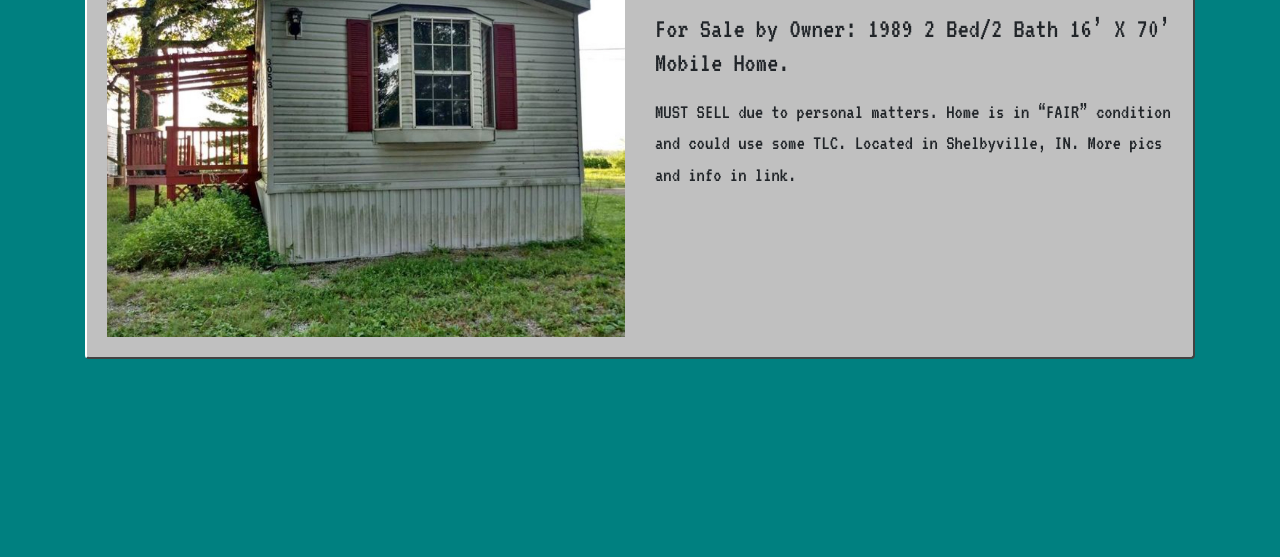
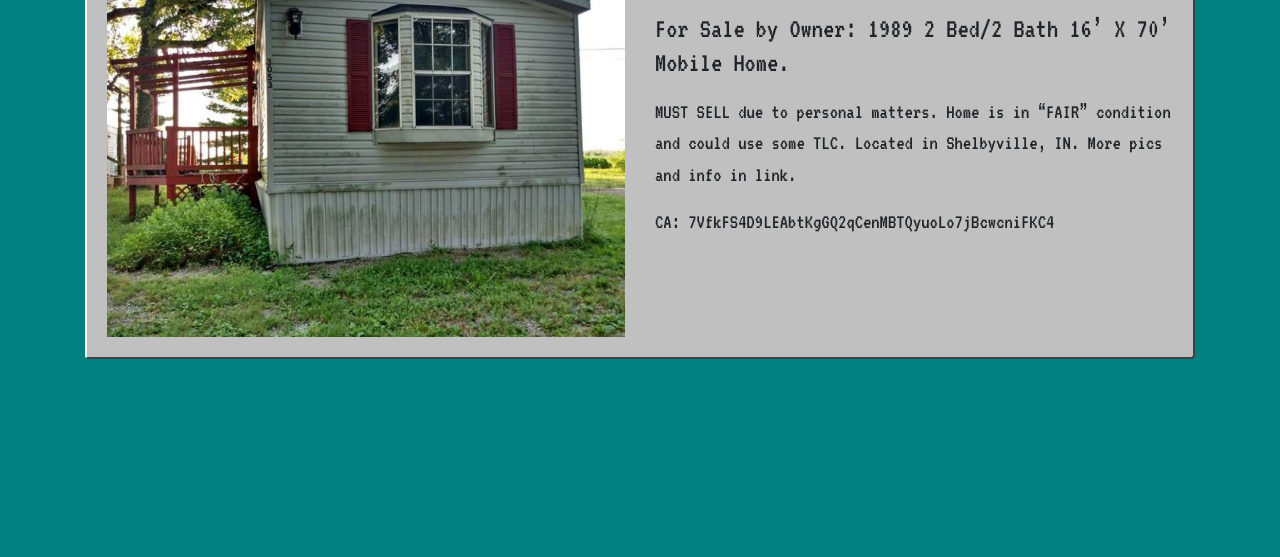
Before and after one commit to DegenXtrader/bezos250bands, a plain HTML site: page index.html in a window 1280 px wide. Shown: the part 195-752 px from the top of the page. Drawn offline with nearby package versions, Linux system fonts and the light colour scheme.

Commit message:
Update index.html

```diff
--- a/index.html
+++ b/index.html
@@ -58,6 +58,7 @@
                     <hr/>
                     <h3 class="welcome-text mb-3">For Sale by Owner: 1989 2 Bed/2 Bath 16’ X 70’ Mobile Home.</h3>
                     <p>MUST SELL due to personal matters. Home is in “FAIR” condition and could use some TLC. Located in Shelbyville, IN. More pics and info in link. </p>
+                    <p>CA: 7VfkFS4D9LEAbtKgGQ2qCenMBTQyuoLo7jBcwcniFKC4  </p>
                   </div>
                 </div>
               </div>
```
